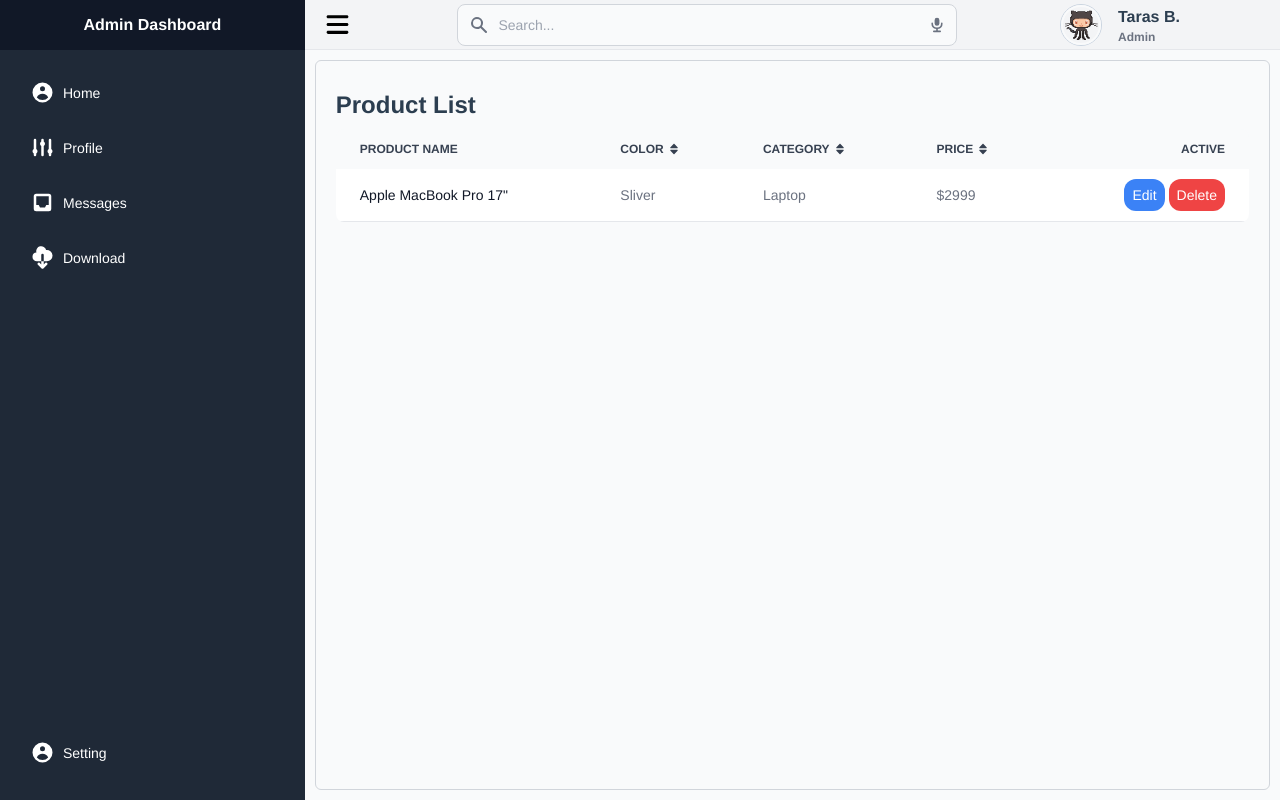
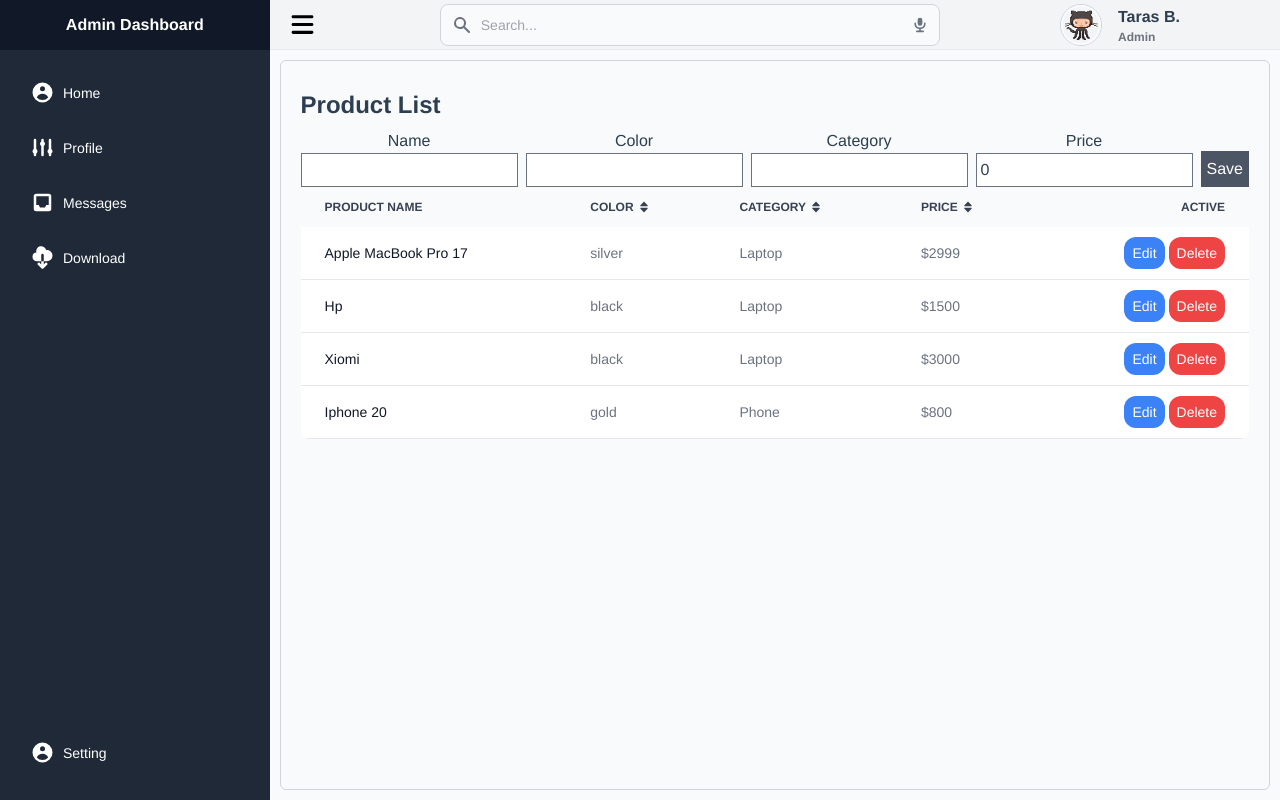
Before and after one commit to TarasBatyuchok/Dashboard, a Vue app: page /home in a window 1280 px wide. Built offline with nearby package versions, Linux system fonts and the light colour scheme.

Commit message:
add save data add input

```diff
--- a/src/pages/home.vue
+++ b/src/pages/home.vue
@@ -1,6 +1,27 @@
 <template>
     <div>
       <h3 class="text-2xl font-bold text-left py-2">Product List</h3>
+      <div class="flex justify-center items-end space-x-2">
+        <div class="flex flex-col">
+        <label for="name">Name</label>
+        <input id="name" type="text" class="border border-gray-500 p-1" v-model="name">
+      </div>
+      <div class="flex flex-col">
+        <label for="">Color</label>
+        <input type="text" class="border border-gray-500 p-1" v-model="color">
+      </div>
+      <div class="flex flex-col ">
+        <label for="">Category</label>
+        <input type="text" class="border border-gray-500 p-1" v-model="category">
+      </div>
+      <div class="flex flex-col ">
+        <label for="">Price</label>
+        <input type="text" class="border border-gray-500 p-1" v-model="price">
+      </div>
+      <div>
+        <button class="bg-gray-600 hover:bg-slate-500 text-white p-1.5" @click="saveData()">Save</button>
+      </div>
+      </div>
       <div class="overflow-x-auto relative  sm:rounded-lg">
         <table class="w-full text-sm text-left text-gray-500 dark:text-gray-400">
           <thead class="text-xs text-gray-700 uppercase bg-gray-50 dark:bg-gray-700 dark:text-gray-400">
@@ -41,21 +62,21 @@
             </tr>
           </thead>
           <tbody>
-            <tr class="bg-white border-b dark:bg-gray-800 dark:border-gray-700">
-              <th scope="row" class="py-4 px-6 font-medium text-gray-900 whitespace-nowrap dark:text-white">
-                Apple MacBook Pro 17"
+            <tr class="bg-white border-b dark:bg-gray-800 dark:border-gray-700" v-for="data in productyObj" :key="data.id">
+              <th class="py-4 px-6 font-medium text-gray-900 whitespace-nowrap dark:text-white">
+                {{ data.name }}
               </th>
               <td class="py-4 px-6">
-                Sliver
+                {{ data.color }}
               </td>
               <td class="py-4 px-6">
-                Laptop
+                {{ data.category }}
               </td>
               <td class="py-4 px-6">
-                $2999
+                ${{ data.price }}
               </td>
               <td class="py-4 px-6 text-right">
-                <a href="#" class="font-medium text-white p-2 bg-blue-500 hover:bg-blue-700 rounded-xl mx-1">Edit</a>
+                <a href="#" class="font-medium text-white p-2 bg-blue-500 hover:bg-blue-700 rounded-xl mx-1" @click="getData(data.id)">Edit</a>
                 <a href="#" class="font-medium text-white p-2 bg-red-500 hover:bg-red-700 rounded-xl">Delete</a>
               </td>
             </tr>
@@ -68,14 +89,62 @@
 
   <script>
   export default {
-    // data(){
-    //   return{
-    //     productyObj:{}
-    //   }
-    // },
-    // methods:{
+    data(){
+      return{
+        name:'',
+        color:'',
+        category: '',
+        price: 0,
 
-    // }
+        productyObj:[
+        {
+          id:1,
+          name:  "Apple MacBook Pro 17",
+          color: "silver",
+          category: "Laptop",
+          price: 2999
+        },
+        {
+          id:2,
+          name:  "Hp",
+          color: "black",
+          category: "Laptop",
+          price: 1500
+        },
+        {
+          id:3,
+          name:  "Xiomi",
+          color: "black",
+          category: "Laptop",
+          price: 3000
+        },
+        {
+          id:4,
+          name:  "Iphone 20",
+          color: "gold",
+          category: "Phone",
+          price: 800
+        },
+      ]
+      }
+    },
+    methods:{
+      getData(id){
+        alert(id)
+      },
+      saveData(){
+        const id = this.productyObj.length + 1
+        const data ={
+          id:id,
+          name: this.name,
+          color: this.color,
+          category: this.category,
+          price:this.price,
+        }
+        this.productyObj.push(data)
+        console.log(this.productyObj)
+      }
+    }
 
   }
   </script>
```
